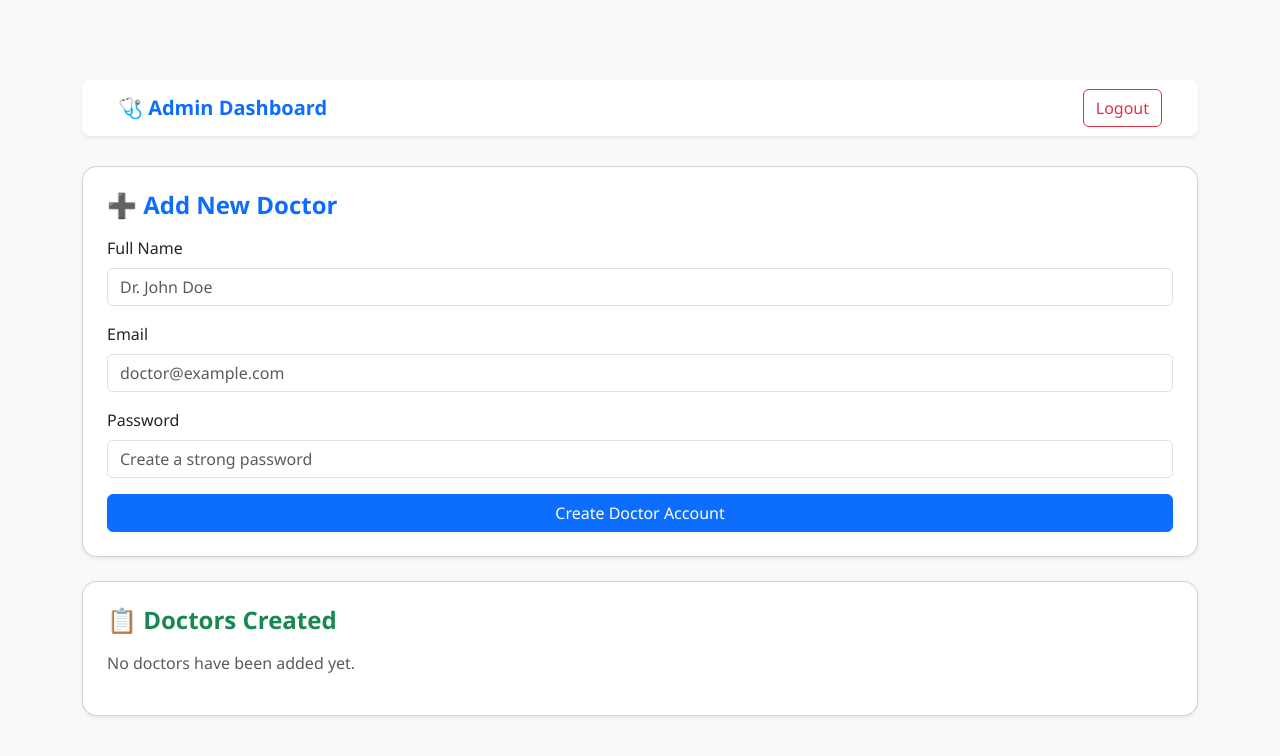
After one commit to AmritCoder2003/Brain_Tumor_Classification_-_Segmentation, a Flask app: page /admin/create-doctor in a window 1280 px wide. The commit adds this page. Shown: the top 756 px of the page. Run offline with Flask 3, Linux system fonts and the light colour scheme; the visitor is signed in with stand-in values (Sample User, id 1); data that the repository does not hold is empty; some libraries are stand-ins or nearby versions.

Commit message:
eighth commit

```diff
--- a/main.py
+++ b/main.py
@@ -22,6 +22,7 @@ patients_collection = db["patients"]
 classification_results = db["classification"]
 segmentation_results = db["segmentation"]
 contact_us=db["contact"]
+admins=db["admin"]
 from flask import Flask, request, render_template, redirect, url_for, flash, session
 from flask_pymongo import PyMongo
 from flask_bcrypt import Bcrypt
@@ -36,6 +37,7 @@ import cv2
 from werkzeug.utils import secure_filename
 from PIL import Image
 
+from werkzeug.security import check_password_hash
 
 
 app = Flask(__name__)
@@ -85,6 +87,134 @@ class_labels = ['pituitary', 'notumor', 'meningioma', 'glioma']
 @app.route('/')
 def home():
     return render_template('home.html')
+
+@app.route('/admin/login', methods=['GET', 'POST'])
+def admin_login():
+    if request.method == 'POST':
+        email = request.form['email']
+        password = request.form['password']
+
+        admin = admins.find_one({'email': email})
+
+        if admin and admin['password'] == password:
+            # ✅ Store admin session details
+            session['admin_logged_in'] = True
+            session['admin_email'] = admin['email']
+            session['admin_id'] = str(admin['_id'])  # Optional, if you need to track by ID
+
+            flash('Logged in successfully!', 'success')
+            return redirect(url_for('create_doctor'))
+        else:
+            flash('Invalid credentials', 'danger')
+
+    return render_template('admin_login.html')
+
+
+@app.route('/admin/logout')
+def admin_logout():
+    session.pop('admin_logged_in', None)
+    session.pop('admin_email', None)
+    session.pop('admin_id', None)
+    flash('You have been logged out.', 'info')
+    return redirect(url_for('admin_login'))
+
+import smtplib
+from email.mime.text import MIMEText
+from email.mime.multipart import MIMEMultipart
+
+def send_doctor_credentials_email(to_email, name, password):
+    msg = Message('Your Doctor Account Credentials',
+                  sender=app.config['MAIL_USERNAME'],
+                  recipients=[to_email])
+
+    msg.body = f'''Hello Dr. {name},
+
+Your doctor account has been created successfully.
+
+You can now log in using the following credentials:
+
+Email: {to_email}
+Password: {password}
+
+Please keep this information secure.
+
+Regards,
+Admin Team
+'''
+
+    try:
+        mail.send(msg)
+        print("Doctor credentials email sent successfully.")
+    except Exception as e:
+        print("Error sending doctor credentials email:", e)
+
+
+
+
+@app.route('/admin/create-doctor', methods=['GET', 'POST'])
+def create_doctor():
+    if not session.get('admin_logged_in'):
+        flash('Please login as admin first.', 'warning')
+        return redirect(url_for('admin_login'))
+
+    if request.method == 'POST':
+        name = request.form['name']
+        email = request.form['email']
+        password = request.form['password']
+
+        # Hash the password before saving
+        hashed_password = bycypt.generate_password_hash(password).decode('utf-8')
+
+        # Insert doctor into the collection
+        doctor = doctors_collection.insert_one({
+            'name': name,
+            'email': email,
+            'password': hashed_password,
+            'created_by': session.get('admin_email')
+        })
+
+        # Get the inserted doctor ID
+        doctor_id = doctor.inserted_id
+
+        # Add the doctor ID to the admin's "doctors" array
+        admins.update_one(
+            {'email': session.get('admin_email')},
+            {'$push': {'doctors': doctor_id}}
+        )
+
+        # Send email with credentials
+        send_doctor_credentials_email(email, name, password)
+
+        flash('Doctor created successfully and credentials sent via email!', 'success')
+        return redirect(url_for('create_doctor'))
+
+    doctor_list = list(doctors_collection.find())
+    return render_template('create_doctor.html', doctors=doctor_list)
+
+
+from bson.objectid import ObjectId
+@app.route('/admin/delete-doctor/<doctor_id>', methods=['POST'])
+def delete_doctor(doctor_id):
+    if not session.get('admin_logged_in'):
+        flash('Please login as admin first.', 'warning')
+        return redirect(url_for('admin_login'))
+
+    try:
+        # First, delete the doctor from the doctors collection
+        doctors_collection.delete_one({'_id': ObjectId(doctor_id)})
+
+        # Remove the doctor's ID from the admin's "doctors" array
+        admins.update_one(
+            {'email': session.get('admin_email')},
+            {'$pull': {'doctors': ObjectId(doctor_id)}}
+        )
+
+        flash('Doctor deleted successfully.', 'success')
+    except Exception as e:
+        flash(f'Error deleting doctor: {e}', 'danger')
+
+    return redirect(url_for('create_doctor'))
+
 
 
 @app.route('/contact', methods=['POST'])
--- /dev/null
+++ b/templates/create_doctor.html
@@ -0,0 +1,110 @@
+<!DOCTYPE html>
+<html lang="en">
+<head>
+  <meta charset="UTF-8">
+  <title>Admin Panel - Manage Doctors</title>
+  <meta name="viewport" content="width=device-width, initial-scale=1">
+  <link href="https://cdn.jsdelivr.net/npm/bootstrap@5.3.0/dist/css/bootstrap.min.css" rel="stylesheet">
+  <style>
+    body {
+      background: #f8f9fa;
+      font-family: 'Segoe UI', Tahoma, Geneva, Verdana, sans-serif;
+    }
+
+    .container {
+      margin-top: 80px;
+    }
+
+    .navbar {
+      border-radius: 8px;
+      margin-bottom: 30px;
+    }
+
+    .card {
+      border-radius: 15px;
+    }
+
+    .card h4 {
+      font-weight: 600;
+    }
+
+    .list-group-item {
+      transition: background-color 0.3s;
+    }
+
+    .list-group-item:hover {
+      background-color: #f1f1f1;
+    }
+
+    .form-label {
+      font-weight: 500;
+    }
+  </style>
+</head>
+<body>
+
+<div class="container">
+
+  <!-- Navbar -->
+  <nav class="navbar navbar-expand-lg navbar-light bg-white shadow-sm px-4">
+    <div class="container-fluid">
+      <a class="navbar-brand fw-bold text-primary" href="#">🩺 Admin Dashboard</a>
+      <div class="ms-auto">
+        <a href="{{ url_for('admin_logout') }}" class="btn btn-outline-danger">Logout</a>
+      </div>
+    </div>
+  </nav>
+
+  <!-- Add Doctor Form -->
+  <div class="card p-4 shadow-sm mb-4">
+    <div class="d-flex align-items-center mb-3">
+      <h4 class="mb-0 text-primary">➕ Add New Doctor</h4>
+    </div>
+    <form method="POST" action="{{ url_for('create_doctor') }}">
+      <div class="mb-3">
+        <label class="form-label">Full Name</label>
+        <input type="text" class="form-control" name="name" placeholder="Dr. John Doe" required>
+      </div>
+      <div class="mb-3">
+        <label class="form-label">Email</label>
+        <input type="email" class="form-control" name="email" placeholder="doctor@example.com" required>
+      </div>
+      <div class="mb-3">
+        <label class="form-label">Password</label>
+        <input type="text" class="form-control" name="password" placeholder="Create a strong password" required>
+      </div>
+      <button type="submit" class="btn btn-primary w-100">Create Doctor Account</button>
+    </form>
+  </div>
+
+  <!-- Doctor List -->
+  <!-- Doctor List -->
+<div class="card p-4 shadow-sm">
+    <div class="d-flex align-items-center mb-3">
+      <h4 class="mb-0 text-success">📋 Doctors Created</h4>
+    </div>
+
+    {% if doctors %}
+      <ul class="list-group">
+        {% for doctor in doctors %}
+          <li class="list-group-item d-flex justify-content-between align-items-center">
+            <div>
+              <strong>{{ doctor.name }}</strong><br>
+              <small class="text-muted">{{ doctor.email }}</small>
+            </div>
+            <form method="POST" action="{{ url_for('delete_doctor', doctor_id=doctor._id) }}" onsubmit="return confirm('Are you sure you want to delete this doctor?');">
+              <button type="submit" class="btn btn-sm btn-outline-danger">Delete</button>
+            </form>
+          </li>
+        {% endfor %}
+      </ul>
+    {% else %}
+      <p class="text-muted">No doctors have been added yet.</p>
+    {% endif %}
+  </div>
+
+
+</div>
+
+</body>
+</html>
--- a/templates/edit_patient.html
+++ b/templates/edit_patient.html
@@ -5,6 +5,7 @@
   <meta name="viewport" content="width=device-width, initial-scale=1.0"/>
   <title>Edit Patient</title>
   <link href="https://cdn.jsdelivr.net/npm/bootstrap@5.3.0/dist/css/bootstrap.min.css" rel="stylesheet">
+  <link rel="icon" href="{{ url_for('static', filename='favicon.ico') }}" type="image/png">
 </head>
 <body>
   <div class="container mt-5 mb-5 ">
--- a/templates/home.html
+++ b/templates/home.html
@@ -106,7 +106,8 @@
           <li class="nav-item"><a class="nav-link" href="#about">About</a></li>
           <li class="nav-item"><a class="nav-link" href="#contact">Contact</a></li>
           <li class="nav-item"><a class="nav-link" href="{{ url_for('login') }}"><i class="fas fa-sign-in-alt"></i>Doctor Login</a></li>
-          <li class="nav-item"><a class="nav-link" href="{{ url_for('register') }}"><i class="fas fa-user-plus"></i>Admin Login</a></li>
+          <li class="nav-item"><a class="nav-link" href="{{ url_for('admin_login') }}"><i class="fas fa-user-shield"></i> Admin Login</a></li>
+
         </ul>
       </div>
     </div>
--- a/templates/index.html
+++ b/templates/index.html
@@ -4,6 +4,7 @@
     <meta charset="UTF-8">
     <title>Brain Tumor Detection</title>
     <link href="https://cdn.jsdelivr.net/npm/bootstrap@5.3.2/dist/css/bootstrap.min.css" rel="stylesheet">
+    <link rel="icon" href="{{ url_for('static', filename='favicon.ico') }}" type="image/png">
     <style>
         body {
             background: linear-gradient(to right, #cceeff, #ffffff);
--- a/templates/login.html
+++ b/templates/login.html
@@ -5,7 +5,7 @@
   <title>Login - Brain Tumor Detection</title>
   <meta name="viewport" content="width=device-width, initial-scale=1">
   <link href="https://cdn.jsdelivr.net/npm/bootstrap@5.3.0/dist/css/bootstrap.min.css" rel="stylesheet">
-
+  <link rel="icon" href="{{ url_for('static', filename='favicon.ico') }}" type="image/png">
   <style>
     body {
       background: linear-gradient(to right,rgb(9, 33, 76),rgb(31, 112, 204));
@@ -68,7 +68,8 @@
           <li class="nav-item"><a class="nav-link" href={{ url_for('home') }}>About</a></li>
           <li class="nav-item"><a class="nav-link" href={{ url_for('home') }}>Contact</a></li>
           <li class="nav-item"><a class="nav-link" href="{{ url_for('login') }}"><i class="fas fa-sign-in-alt"></i>Doctor Login</a></li>
-          <li class="nav-item"><a class="nav-link" href="{{ url_for('register') }}"><i class="fas fa-user-plus"></i>Admin Login</a></li>
+          <li class="nav-item"><a class="nav-link" href="{{ url_for('admin_login') }}"><i class="fas fa-user-shield"></i> Admin Login</a></li>
+
         </ul>
       </div>
     </div>
--- a/templates/register.html
+++ b/templates/register.html
@@ -5,7 +5,7 @@
   <title>Register - Brain Tumor Detection</title>
   <meta name="viewport" content="width=device-width, initial-scale=1">
   <link href="https://cdn.jsdelivr.net/npm/bootstrap@5.3.0/dist/css/bootstrap.min.css" rel="stylesheet">
-
+  <link rel="icon" href="{{ url_for('static', filename='favicon.ico') }}" type="image/png">
   <style>
     body {
       background: linear-gradient(to right, rgb(9, 33, 76),rgb(31, 112, 204));
--- a/templates/segmentation.html
+++ b/templates/segmentation.html
@@ -4,6 +4,7 @@
     <meta charset="UTF-8">
     <title>Tumor Segmentation</title>
     <link href="https://cdn.jsdelivr.net/npm/bootstrap@5.3.2/dist/css/bootstrap.min.css" rel="stylesheet">
+    <link rel="icon" href="{{ url_for('static', filename='favicon.ico') }}" type="image/png">
     <style>
         body {
             background: linear-gradient(to right, #e0f7fa, #ffffff);
--- a/templates/view_patient.html
+++ b/templates/view_patient.html
@@ -6,6 +6,7 @@
   <title>Patient View</title>
   <link href="https://cdn.jsdelivr.net/npm/bootstrap@5.3.0/dist/css/bootstrap.min.css" rel="stylesheet">
   <link href="https://cdnjs.cloudflare.com/ajax/libs/font-awesome/6.4.0/css/all.min.css" rel="stylesheet" />
+  <link rel="icon" href="{{ url_for('static', filename='favicon.ico') }}" type="image/png">
   <style>
     body {
       background-color: #f4f6f9;
```
Also changed, not shown: templates/admin_login.html (added, +81 -0 lines).
